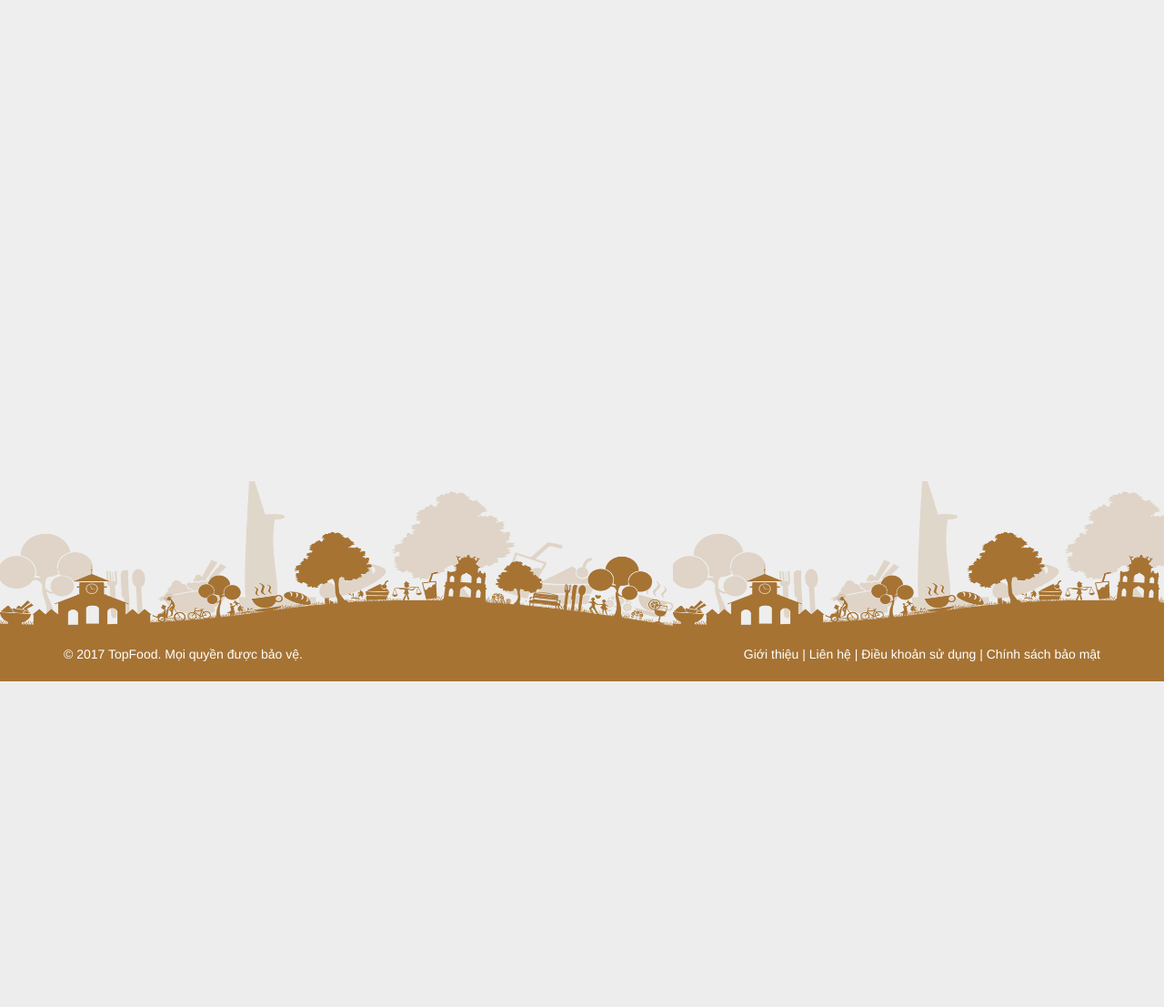
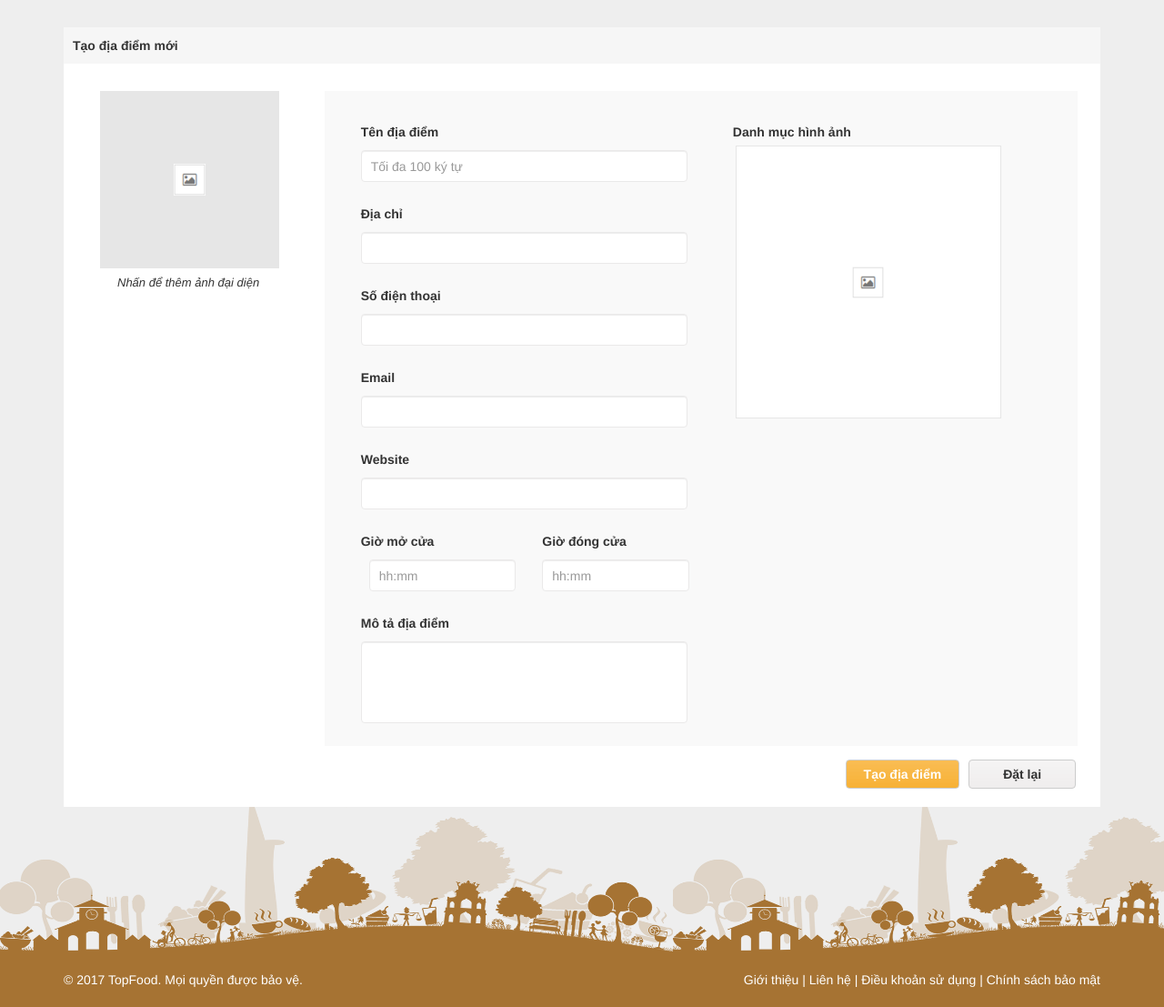
Before and after one commit to chidokun/topfood, a CodeIgniter app: page /topfood/ in a window 1280 px wide. Shown: the part 51-1158 px from the top of the page at 91% size. Before the commit the page ends 800 px from the top, so only its background shows below. Run offline with CodeIgniter, Linux system fonts and the light colour scheme; some libraries are stand-ins or nearby versions.

Commit message:
Commit taoDiaDiem

```diff
--- a/app/controllers/Home.php
+++ b/app/controllers/Home.php
@@ -1,7 +1,9 @@
 <?php
 class Home extends CI_Controller {
 	public function index() {
-		$this->load->view("home");
+		//$this->load->view("home");
+		$this->load->view("taoDiaDiem");
+		//$this->load->view("duyetDiaDiemCho");
 	}
 }
 ?>
--- /dev/null
+++ b/app/views/taoDiaDiem.php
@@ -0,0 +1,124 @@
+<!DOCTYPE html>
+<html>
+<head>
+	<title>TopFood</title>
+	<meta charset="utf-8">
+	<meta name="viewport" content="width=device-width, initial-scale=1">
+	<!-- Latest compiled and minified CSS -->
+	<link rel="stylesheet" href="<?php echo base_url(); ?>assets/css/bootstrap.css">
+	<link rel="stylesheet" href="<?php echo base_url(); ?>assets/css/custom.css">
+
+	<!-- jQuery library -->
+	<script src="https://ajax.googleapis.com/ajax/libs/jquery/3.2.0/jquery.min.js"></script>
+
+	<!-- Latest compiled JavaScript -->
+	<script src="https://maxcdn.bootstrapcdn.com/bootstrap/3.3.7/js/bootstrap.min.js"></script>
+</head>
+<body>
+	<nav class="navbar navbar-inverse" role="navigation">
+	<div class="container t-content">
+	  <!-- Brand and toggle get grouped for better mobile display -->
+	  <div class="navbar-header">
+	    <button type="button" class="navbar-toggle" data-toggle="collapse" data-target="#bs-example-navbar-collapse-1">
+	      <span class="sr-only">Toggle navigation</span>
+	      <span class="icon-bar"></span>
+	      <span class="icon-bar"></span>
+	      <span class="icon-bar"></span>
+	    </button>
+	    <a href="<?php echo base_url(); ?>"><img class="t-logo_nav" src="<?php echo base_url(); ?>/assets/images/app/logo_nav.png"></a>
+	  </div>
+
+	  <!-- Collect the nav links, forms, and other content for toggling -->
+	  <div class="collapse navbar-collapse" id="bs-example-navbar-collapse-1">
+	    <div class="t-inline">
+	        <form class="navbar-form form-inline" role="search">
+	        	<div class="form-group">
+	        		<select class="form-control">
+	     				<option value="place">Địa điểm</option>
+	     				<option value="food">Món ăn</option>
+	     				<option value="user">Người dùng</option>
+	     			</select>
+	        	</div>
+		        <div class="input-group t-search-box">
+		            <input type="text" class="form-control" placeholder="Địa điểm, món ăn, người dùng,..." name="q">
+		            <div class="input-group-btn">
+		                <button class="btn btn-default" type="submit"><i class="glyphicon glyphicon-search"></i></button>
+		            </div>
+		        </div>
+	        </form>
+	    </div>
+	    <ul class="nav navbar-nav navbar-right">
+	      <li class="dropdown">
+	        <a href="#" class="dropdown-toggle" data-toggle="dropdown">Xin chào, <b>Nguyễn Tuấn</b>
+	        <img class="t-avatar-navbar" src="<?php echo base_url(); ?>assets/images/db/avatar_temp.png">
+	        <b class="caret"></b></a>
+	        <ul class="dropdown-menu">
+	          <li><a href="#">Trang cá nhân</a></li>
+	          <li><a href="#">Tạo địa điểm</a></li>
+	          <li class="divider"></li>
+	          <li><a href="#">Duyệt các địa điểm chờ</a></li>
+	          <li class="divider"></li>
+	          <li><a href="#">Đăng xuất</a></li>
+	        </ul>
+	      </li>
+	    </ul>
+	  </div><!-- /.navbar-collapse -->
+	  </div>
+	</nav>
+    <div class="container">
+     	<div class="t-wrapper">
+     		<p id="t-taodiadiem"><b>Tạo địa điểm mới</b></p>
+    		<div class="t-body">
+    			<div class="col-md-3">
+    				<div class="t-avartar"><img src="<?php echo base_url(); ?>/assets/images/app/Picture.png" class="t-imgavartar"></div>
+    				<p id="t-lbthemavartar"><i>Nhấn để thêm ảnh đại diện</i></p>
+    			</div>
+    			<div class="col-md-9" id="t-col-9">
+    				<div class="col-md-6">
+    					<ul>
+    						<li id="t-tendiadiem"><b>Tên địa điểm</b></li>
+    						<li><input type="text" name="tendiadiem" placeholder="Tối đa 100 ký tự" class="t-input form-control"></li>
+    						<li><b>Địa chỉ</b></li>
+    						<li><input type="text" name="diachi" class="t-input form-control"></li>
+    						<li><b>Số điện thoại</b></li>
+    						<li><input type="text" name="sodienthoai" class="t-input form-control"></li>
+    						<li><b>Email</b></li>
+    						<li><input type="text" name="email" class="t-input form-control"></li>
+    						<li><b>Website</b></li>
+    						<li><input type="text" name="website" class="t-input form-control"></li>
+    						<li>
+    							<div class="t-col-6">
+    								<span><b>Giờ mở cửa</b></span>
+    								<input type="text" name="website" class="t-giomocua t-input form-control" placeholder="hh:mm">
+    							</div>
+    							<div class="t-col-6 " >
+    								<span class="t-giodongcua"><b>Giờ đóng cửa</b></span>
+    								<input type="text" name="website" class="t-giodongcua t-input form-control" placeholder="hh:mm">
+    							</div>
+    						</li>
+    						<li><b>Mô tả địa điểm</b></li>
+    						<li><input type="text" name="motadiadiem" class="t-input form-control" id="t-motadiadiem"></li>
+    					</ul>
+    				</div>
+    				<div class="col-md-6">
+    					<label id="t-danhmuchinhanh">Danh mục hình ảnh</label>
+    					<div class="t-listImg"><img src="<?php echo base_url(); ?>/assets/images/app/Picture.png" class="t-imgavartar"></div>
+    				</div>
+    			</div>
+    		</div>
+    		<div class="t-btn">
+    			<button type="button" class="btn btn-default" id="t-btntaodiadiem"><b>Tạo địa điểm</b></button>
+    			<button type="button" class="btn btn-default" id="t-btndatlai"><b>Đặt lại</b></button>
+    		</div>
+     	</div>
+    <!-- nội dung -->
+    </div> <!-- /container -->
+
+    <footer class="t-footer">
+    <div class="container">
+        <p class="pull-left">&copy; 2017 TopFood. Mọi quyền được bảo vệ.</p>
+        <p class="pull-right">Giới thiệu | Liên hệ | Điều khoản sử dụng | Chính sách bảo mật</p>
+    </div>
+    </footer>
+</body>
+</html>
--- a/assets/css/custom.css
+++ b/assets/css/custom.css
@@ -27,7 +27,7 @@ footer {
 }
 
 .t-footer {
-	position: absolute;
+	position: relative;
     left: 0;
     right: 0;
     bottom: 0;
@@ -54,3 +54,135 @@ footer {
 		width: 500px;
 	}
 }
+
+.t-wrapper{
+	background-color: #f6f6f6;
+	margin: 10px auto 0px auto;
+	border-color: #dadada;
+}
+.t-body{
+    max-width: 100%;
+    margin: 0px auto 0px auto;
+    background-color: #ffffff;
+    display: flex;
+}
+#t-col-9{
+    background-color: #f9f9f9;
+    margin: 30px 25px 0px 10px;
+}
+ul{
+    list-style-type: none;
+    padding-left: 10px;
+}
+.t-input{
+    width: 100%;
+    margin: 10px auto 25px auto;
+    padding-left: 10px;
+    height: 35px;
+    border: solid 1px;
+    border-color: #eae9e9;
+}
+
+#t-taodiadiem{
+	padding: 10px 10px 0px 10px;
+}
+#t-tendiadiem{
+    padding-top: 35px;
+}
+#t-danhmuchinhanh{
+	padding-top: 35px;
+	padding-left: 20px;
+}
+.t-giomocua{
+    width: 90%;
+}
+.t-giodongcua{
+    width: 90%;
+    margin-left: 20px;
+}
+
+.t-col-6{
+    float: left;
+    margin: 0px 0px 0px 0px;
+    width: 50%;
+
+}
+
+#t-motadiadiem{
+	width: 100%;
+    margin: 10px auto 25px auto;
+    padding-left: 10px;
+    height: 90px;
+}
+
+#t-btntaodiadiem{
+	background: url(../../assets/images/app/backgroundOrange.PNG) repeat scroll left ;
+	color: #ffffff;
+	padding: 5px 19px;
+	margin-top: 15px;
+	margin-bottom: 20px;
+	margin-left: 16px;
+
+}
+
+#t-btndatlai{
+	background: url(../../assets/images/app/backgroundDatlai.PNG) repeat scroll left ;
+	padding: 5px 15px;
+	margin-top: 15px;
+	margin-left: 10px;
+	margin-bottom: 20px;
+	width: 118px;
+}
+.t-avartar{
+	margin: 30px 20px 0px 25px;
+	border: 1px solid #e6e6e6;
+	background-color: #e6e6e6;
+	width: 80%;
+	height: 26%;
+	position: relative;
+}
+#t-lbthemavartar{
+	font-size: 13px;
+	padding-left: 44px;
+	padding-top: 7px;
+}
+ .t-imgavartar{
+ 	width: 35px;
+ 	height: 35px;
+ 	position: absolute;
+    top: 0;
+    bottom: 0;
+    margin: auto;
+    left: 0;
+    right: 0;
+
+ }
+ .t-listImg{
+ 	margin: 0px 20px 0px 23px;
+	border: 1px solid #e6e6e6;
+	background-color: #ffffff;
+	width: 292px;
+	height: 300px;
+	position: relative;
+ }
+ .t-btn{
+ 	max-width: 100%;
+    margin: 0px auto 0px auto;
+    background-color: #ffffff;
+    padding-left: 74%;
+    display: flex;
+ }
+
+ .t-diadiemcho{
+ 	border: 1px solid #f2f2f2;
+ 	box-shadow: 2px 2px #eeeeee;
+ 	width: 95%;
+ 	margin: 10px auto 0px auto;
+ }
+
+#t-diadiemcho1{
+	margin-top: 30px;
+}
+.t-imgdiadiemcho{
+	margin-top: 20px;
+}
```
Also changed, not shown: app/views/duyetDiaDiemCho.php (added, +97 -0 lines), assets/images/app/Picture.png (added), assets/images/app/backgroundDatlai.PNG (added), assets/images/app/backgroundOrange.PNG (added).
